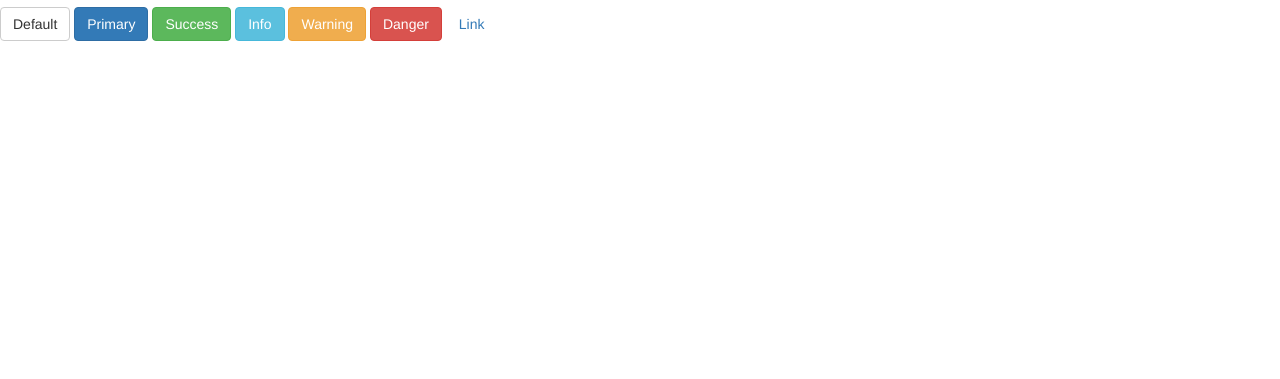
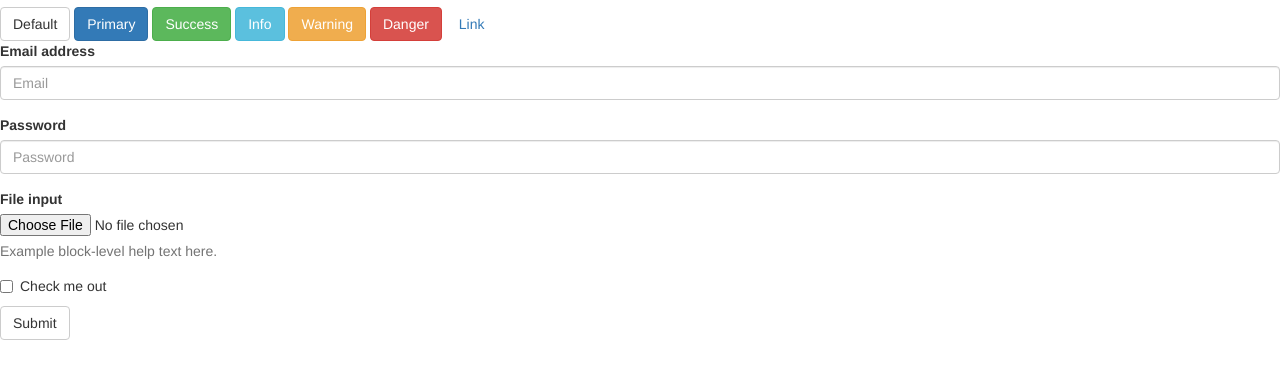
Before and after one commit to ycmind/HelloProject, a plain HTML site: page index.html in a window 1280 px wide. Shown: the part 63-442 px from the top of the page. Drawn offline with nearby package versions, Linux system fonts and the light colour scheme.

Commit message:
form추가

```diff
--- a/index.html
+++ b/index.html
@@ -32,5 +32,27 @@
 	<!-- Deemphasize a button by making it look like a link while maintaining button behavior -->
 	<button type="button" class="btn btn-link">Link</button>
 
+
+	<form>
+	  <div class="form-group">
+	    <label for="exampleInputEmail1">Email address</label>
+	    <input type="email" class="form-control" id="exampleInputEmail1" placeholder="Email">
+	  </div>
+	  <div class="form-group">
+	    <label for="exampleInputPassword1">Password</label>
+	    <input type="password" class="form-control" id="exampleInputPassword1" placeholder="Password">
+	  </div>
+	  <div class="form-group">
+	    <label for="exampleInputFile">File input</label>
+	    <input type="file" id="exampleInputFile">
+	    <p class="help-block">Example block-level help text here.</p>
+	  </div>
+	  <div class="checkbox">
+	    <label>
+	      <input type="checkbox"> Check me out
+	    </label>
+	  </div>
+	  <button type="submit" class="btn btn-default">Submit</button>
+	</form>
 </body>
 </html>
```
